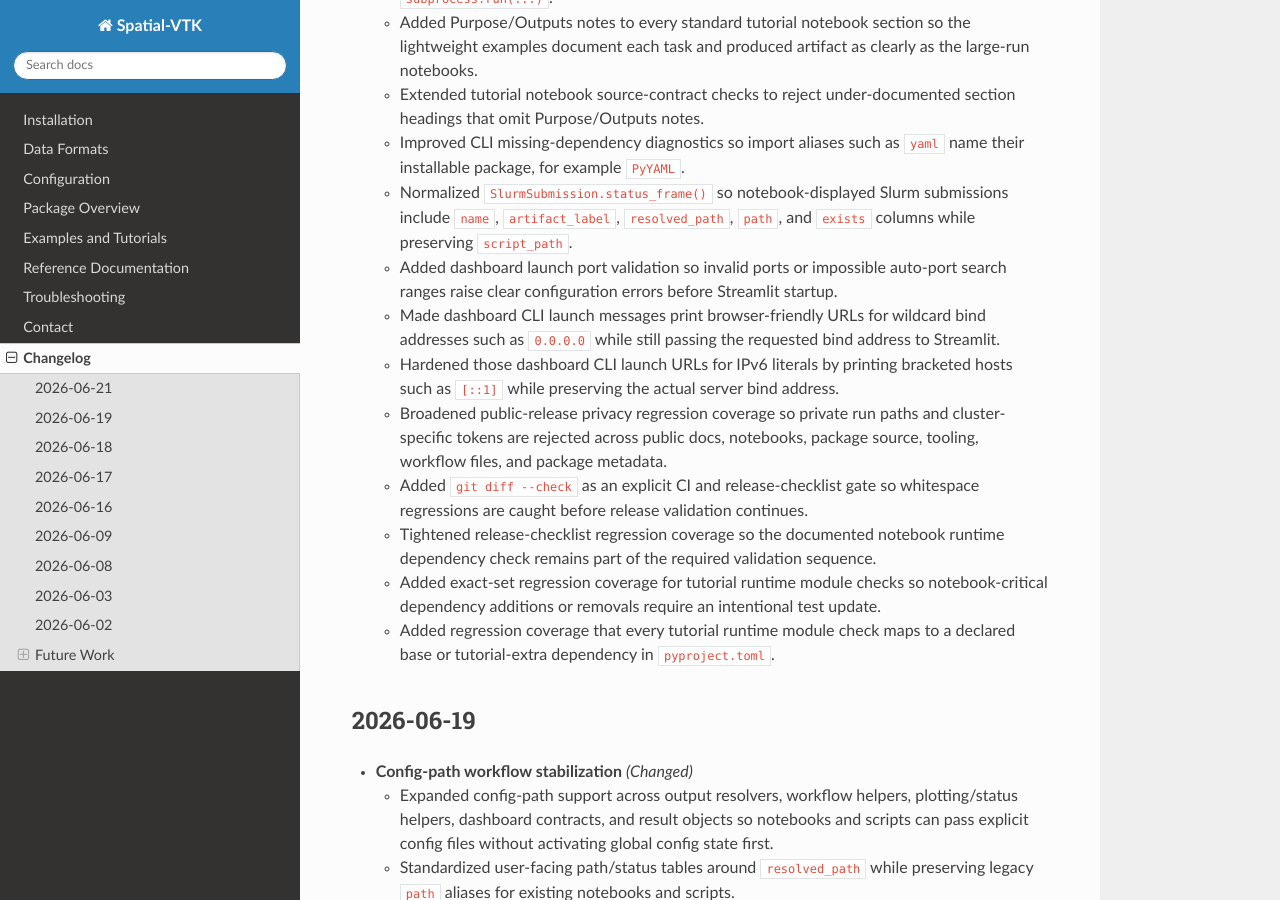
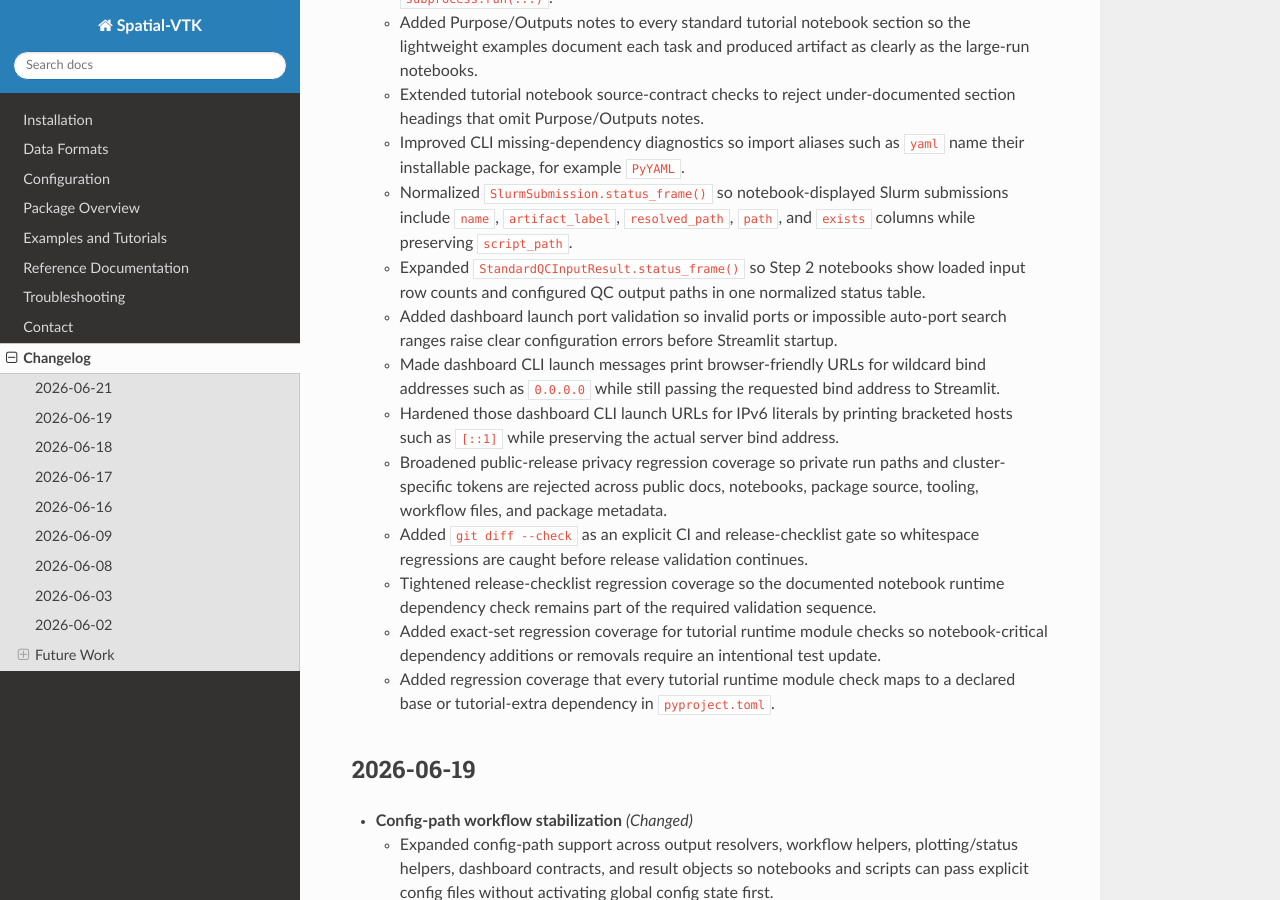
Before and after one commit to bcbirkel/spatial-vtk, a Sphinx documentation site: the page built from docs/changelog.rst, in a window 1280 px wide and 900 px high, scrolled down 1673 px. Built offline with Sphinx 7.4.7 and the Read the Docs theme 3.1.0, drawn with Linux system fonts in a browser that asks for light colours.

Commit message:
Normalize QC input status frame

```diff
--- a/docs/changelog.rst
+++ b/docs/changelog.rst
@@ -87,6 +87,9 @@ Changelog
   - Normalized ``SlurmSubmission.status_frame()`` so notebook-displayed Slurm
     submissions include ``name``, ``artifact_label``, ``resolved_path``,
     ``path``, and ``exists`` columns while preserving ``script_path``.
+  - Expanded ``StandardQCInputResult.status_frame()`` so Step 2 notebooks show
+    loaded input row counts and configured QC output paths in one normalized
+    status table.
   - Added dashboard launch port validation so invalid ports or impossible
     auto-port search ranges raise clear configuration errors before Streamlit
     startup.
--- a/docs/reference/api/qc.rst
+++ b/docs/reference/api/qc.rst
@@ -77,7 +77,10 @@ Public helpers exposed by ``spatial_vtk.qc``:
        through ``write_waveform_comparison()``. Display
        ``StandardQCInputResult.status_frame()`` before running QC cells to
        confirm input row counts and configured output paths without loading
-       full inventories.
+       full inventories. The frame uses normalized ``name``,
+       ``artifact_label``, ``artifact_role``, ``resolved_path``, ``path``, and
+       ``exists`` columns for both loaded input tables and configured output
+       artifacts.
    * - ``run_qc_inventory_from_config``
      - Build or resume the configured waveform and metric QC inventory with
        checkpointed outputs for large datasets. Routine notebooks should
```
Also changed, not shown: 3 other files.
